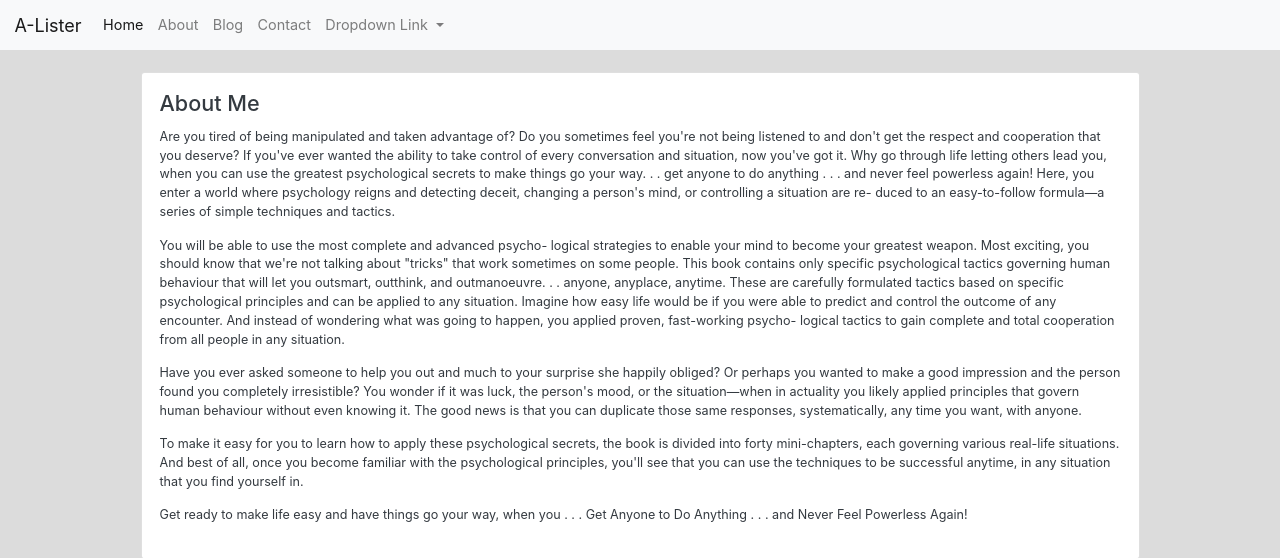
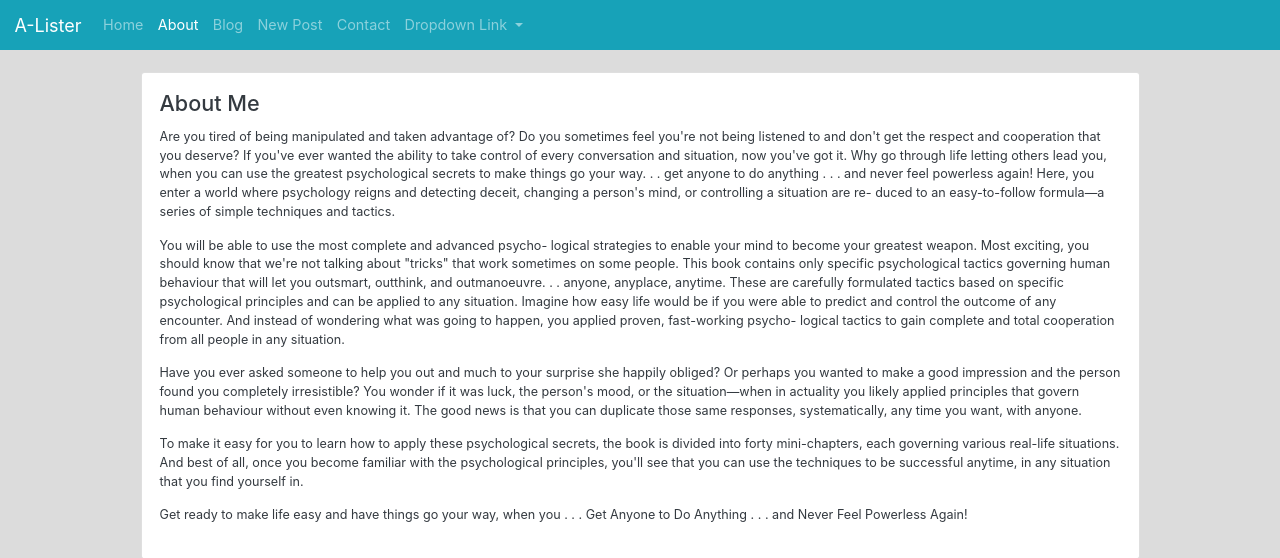
Before and after one commit to xeroxzen/blogger, a Django app: page /about/ in a window 1280 px wide. Shown: the top 558 px of the page. Run offline with Django 3.2, Linux system fonts and the light colour scheme; some libraries are stand-ins or nearby versions.

Commit message:
Splendour

```diff
--- a/blog/settings.py
+++ b/blog/settings.py
@@ -72,7 +72,7 @@ CKEDITOR_CONFIGS ={
 }
 
 
-CKEDITOR_RESTRICT_BY_USER = True
+# CKEDITOR_RESTRICT_BY_USER = True
 CKEDITOR_BROWSE_SHOW_DIRS = True
 CKEDITOR_RESTRICT_BY_DATE = True
 
--- a/weblogger/forms.py
+++ b/weblogger/forms.py
@@ -11,58 +11,58 @@ class PostForm(forms.ModelForm):
     body = forms.CharField(widget=CKEditorWidget())
     class Meta:
         model = Post
-        fields = '__all__'
-        exclude = ['slug', 'created_at', 'updated_at']
+        fields = ('author', 'author_twitter_account', 'title', 'sub_title', 'image', 'img_description', 'body', 'tag', 'category', 'status')
+        # exclude = ['slug', 'created_at', 'updated_at']
 
 class CommentForm(forms.ModelForm):
     class Meta:
         model = Comment
-        fields = ('name', 'email', 'comment')
+        fields = ('name', 'email', 'website','comment')
 
 STATUS_CHOICE=[
         ('Draft', 'Draft'),
         ('Published', 'Published')
     ]
 
-class PostForm(forms.Form):
-    # User = settings.AUTH_USER_MODEL
-    # author = forms.CharField(required=True, widget=forms.TextInput(attrs={
-    #     'class': 'form-group col-md-3'
-    # }))
+# class PostForm(forms.Form):
+#     # User = settings.AUTH_USER_MODEL
+#     # author = forms.CharField(required=True, widget=forms.TextInput(attrs={
+#     #     'class': 'form-group col-md-3'
+#     # }))
 
-    author_twitter_account = forms.CharField(required=False, widget=forms.TextInput(attrs={
-        'class':'form-group col-md-6'
-    }))
+#     author_twitter_account = forms.CharField(required=False, widget=forms.TextInput(attrs={
+#         'class':'form-group col-md-6'
+#     }))
 
-    title = forms.CharField(required=True, widget=forms.TextInput(attrs={
-        'class': 'form-group col-md-6'
-    }))
+#     title = forms.CharField(required=True, widget=forms.TextInput(attrs={
+#         'class': 'form-group col-md-6'
+#     }))
 
-    sub_title = forms.CharField(required=True, widget=forms.TextInput(attrs={
-        'class':'form-group col-md-6'
-    }))
+#     sub_title = forms.CharField(required=True, widget=forms.TextInput(attrs={
+#         'class':'form-group col-md-6'
+#     }))
 
-    image = forms.FileField(max_length=None, required=False)
+#     image = forms.FileField(max_length=None, required=False)
 
-    img_description = forms.CharField(required=False, widget=forms.TextInput(attrs={
-        'class': 'form-group col-md-6'
-    }))
+#     img_description = forms.CharField(required=False, widget=forms.TextInput(attrs={
+#         'class': 'form-group col-md-6'
+#     }))
 
-    body = forms.CharField(required=True, widget=forms.Textarea(attrs={
-        'class': 'form-group col-md-6'
-    }))
+#     body = forms.CharField(required=True, widget=forms.Textarea(attrs={
+#         'class': 'form-group col-md-6'
+#     }))
 
-    category = forms.ModelChoiceField(required=True, queryset=Category.objects.all(), widget=forms.Select(attrs={
-        'class': 'form-group col-md-6'
-    }))
+#     category = forms.ModelChoiceField(required=True, queryset=Category.objects.all(), widget=forms.Select(attrs={
+#         'class': 'form-group col-md-6'
+#     }))
 
-    tag = forms.ModelChoiceField(queryset=Tag.objects.all(), required=True, widget=forms.Select(attrs={
-        'class': 'form-group col-md-6'
-    }))
+#     tag = forms.ModelChoiceField(queryset=Tag.objects.all(), required=True, widget=forms.Select(attrs={
+#         'class': 'form-group col-md-6'
+#     }))
 
-    status = forms.CharField(required=True, widget=forms.Select(choices=STATUS_CHOICE, attrs={
-        'class': 'form-group col-md-3'
-    }))
+#     status = forms.CharField(required=True, widget=forms.Select(choices=STATUS_CHOICE, attrs={
+#         'class': 'form-group col-md-3'
+#     }))
 
-    def __init__(self, *args, **kwargs):
-        super(PostForm, self).__init__(*args, **kwargs)
+#     def __init__(self, *args, **kwargs):
+#         super(PostForm, self).__init__(*args, **kwargs)
--- a/weblogger/models.py
+++ b/weblogger/models.py
@@ -18,7 +18,7 @@ class Post(models.Model):
     # author_email_address = models.EmailField(max_length=254)
     title = models.CharField(max_length=100)
     sub_title = models.CharField(max_length=100)
-    image = models.ImageField(upload_to='images/', null=True, height_field=None, width_field=None, max_length=None)
+    image = models.ImageField(upload_to='images/', null=True, height_field=None, width_field=None, max_length=None, blank=True)
     img_description = models.CharField(max_length=255, null=True)
     body = RichTextUploadingField(null=True)
     category = models.ForeignKey("Category", verbose_name=("Category"), related_name='category', on_delete=models.CASCADE, null=True)
@@ -51,7 +51,7 @@ class Comment(models.Model):
     post = models.ForeignKey(Post,on_delete=models.CASCADE,related_name='comments')
     name = models.CharField(max_length=80)
     email = models.EmailField()
-    website = models.URLField(max_length=200, null=True)
+    website = models.URLField(max_length=200, null=True, blank=True)
     comment = models.TextField()
     created_on = models.DateTimeField(auto_now_add=True)
     active = models.BooleanField(default=False)
--- a/weblogger/templates/weblogger/inc/navbar.html
+++ b/weblogger/templates/weblogger/inc/navbar.html
@@ -1,20 +1,23 @@
-<nav class="navbar navbar-expand-lg navbar-light bg-light">
+<nav class="navbar navbar-expand-lg navbar-dark bg-info">
   <a class='navbar-brand' href="/">A-Lister</a>
-  <button class='navbar-toggler' type="button" dat-toggle='collapse' data-target='#navbarNavDropdown' aria-controls='navbarNavDropdown' aria-expanded='false' aria-label='Toggle navigation'>
+  <button class='navbar-toggler' type="button" data-toggle='collapse' data-target='#navbarNavDropdown' aria-controls='navbarNavDropdown' aria-expanded='false' aria-label='Toggle navigation'>
     <span class='navbar-toggler-icon'></span>
   </button>
   <div class="collapse navbar-collapse" id='navbarNavDropdown'>
     <ul class='navbar-nav'>
-      <li class='nav-item active'>
-        <a class='nav-link' href="/">Home <span class='sr-only'>(current)</span></a>
+      <li {% if request.path == '/' %} class='nav-item active' {% endif %}>
+        <a class='nav-link' href="/">Home</a>
       </li>
-      <li class='nav-item'>
+      <li {% if request.path == '/about/' %} class='nav-item active' {% endif %}>
         <a class='nav-link' href="/about/">About</a>
       </li>
-      <li class='nav-item'>
+      <li {% if request.path == '/blog/' %} class='nav-item active' {% endif %}>
         <a class='nav-link' href="/blog/">Blog</a>
       </li>
-      <li class='nav-item'>
+      <li {% if request.path == '/blog/create/' %} class='nav-item active' {% endif %}>
+        <a class='nav-link' href="/blog/create/">New Post</a>
+      </li>
+      <li {% if request.path == '/contact/' %} class='nav-item active' {% endif %}>
         <a class='nav-link' href="/contact/">Contact</a>
       </li>
       <li class='nav-item dropdown'>
--- a/weblogger/urls.py
+++ b/weblogger/urls.py
@@ -6,6 +6,7 @@ urlpatterns = [
     path('', views.homepage, name='Home'),
     path('about/', views.get_about, name='About'),
     path('blog/', views.all_posts, name='All Posts'),
+    path('blog/create/', views.post_form, name='New Post'),
     path('blog/<slug:slug>/', views.read_post, name='post_detail'),
-    path('blog/create/', views.post_form, name='New Post')
+    # path('blog/<tag:tag>/', views.get_post_by_tag, name='post by tag'),
 ]
--- a/weblogger/views.py
+++ b/weblogger/views.py
@@ -75,24 +75,16 @@ def post_form(request):
     if request.method == 'POST':
         form = PostForm(request.POST)
         if form.is_valid():
-            post = Post.objects.create(
-                title = form.cleaned_data.get('title'),
-                sub_title = form.cleaned_data.get('sub_title'),
-                author_twitter_account = form.cleaned_data.get('author_twitter_account'),
-                image = form.cleaned_data.get('image'),
-                img_description = form.cleaned_data.get('img_description'),
-                body = form.cleaned_data.get('body'),
-                category = form.cleaned_data.get('category'),
-                tag = form.cleaned_data.get('tag'),
-                status = form.cleaned_data.get('status')
-            )
+            # Create post object but don't save yet.
+            new_post = form.save(commit=False)
 
-            post.user = request.user
-            post.save()
+            new_post.user = request.user
+            new_post.save()
+            # post.save()
 
             messages.success(request, 'Post successfully added', extra_tags='alert')
 
-            return HttpResponseRedirect('weblogger/index.html')
+            return HttpResponseRedirect('/')
         else:
             messages.warning(request, 'Please correct the encountered errors', extra_tags='alerts')
     else:
```
Also changed, not shown: weblogger/templates/weblogger/form.html (+7 -4 lines), weblogger/templates/weblogger/read_post.html (+5 -4 lines), media/images/5ad7a66ffe0c9589008b4758-750-563.jpg (added), media/images/Amanda-Du-Pont-Bungee-Jumps-431x405.png (added), weblogger/migrations/0010_auto_20200324_1642.py (added), weblogger/migrations/0011_auto_20200324_1647.py (added).
